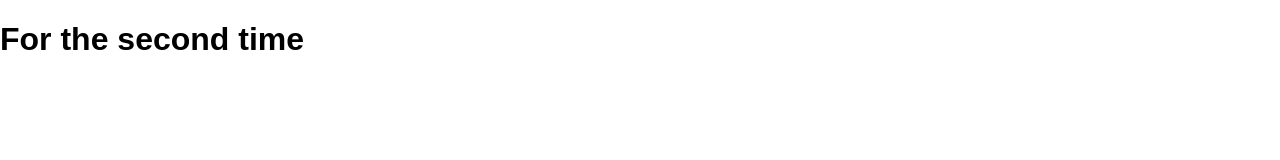
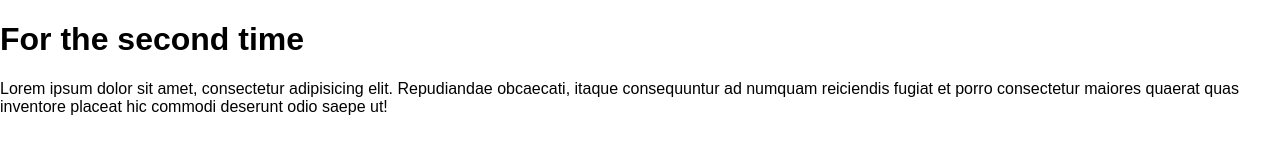
Before and after one commit to Jimsaurus/Testing-Github, a plain HTML site: page index.html in a window 1280 px wide. Drawn offline with nearby package versions, Linux system fonts and the light colour scheme.

Commit message:
Needed to have text on the page

```diff
--- a/index.html
+++ b/index.html
@@ -7,6 +7,7 @@
 </head>
 <body>
 	<h1>For the second time</h1>
+	<p>Lorem ipsum dolor sit amet, consectetur adipisicing elit. Repudiandae obcaecati, itaque consequuntur ad numquam reiciendis fugiat et porro consectetur maiores quaerat quas inventore placeat hic commodi deserunt odio saepe ut!</p>
 	<script src="https://ajax.googleapis.com/ajax/libs/jquery/1.10.2/jquery.min.js"></script>
 	<script src="js/script.js"></script>
 </body>
```
